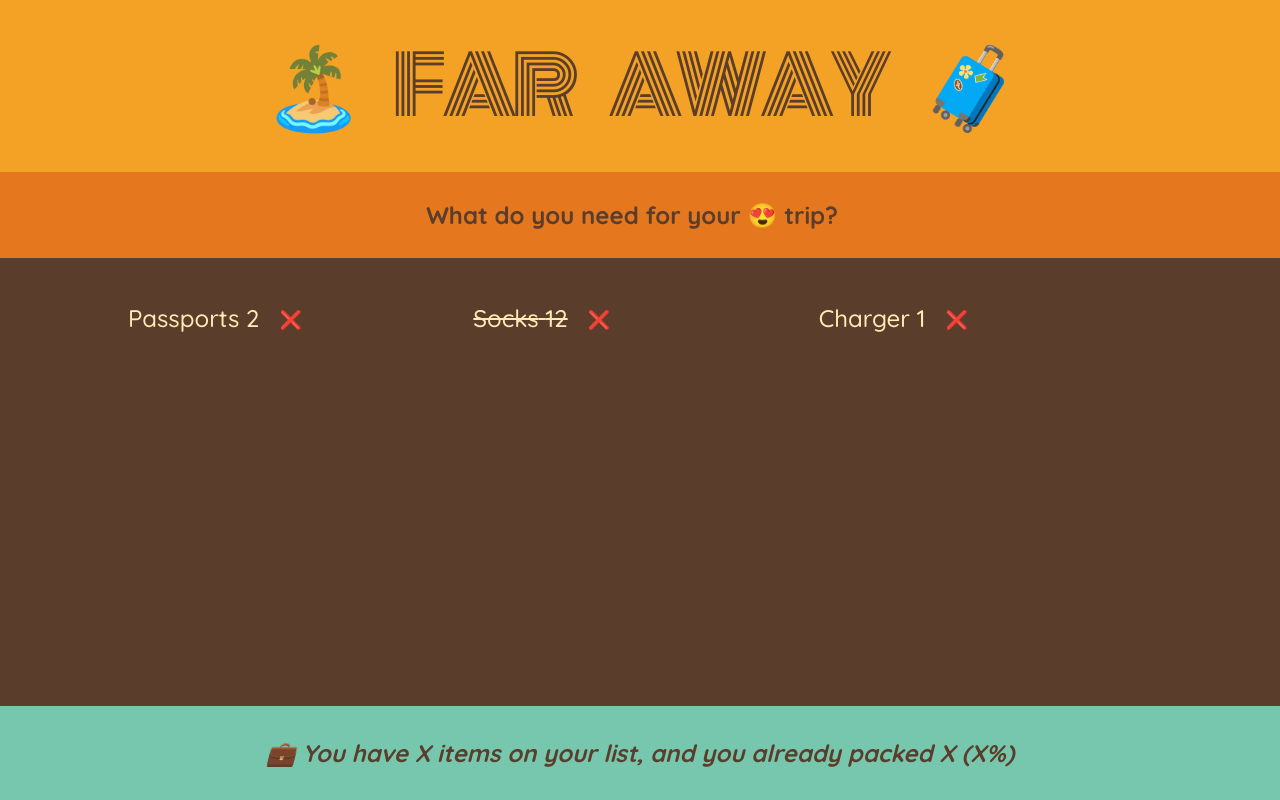
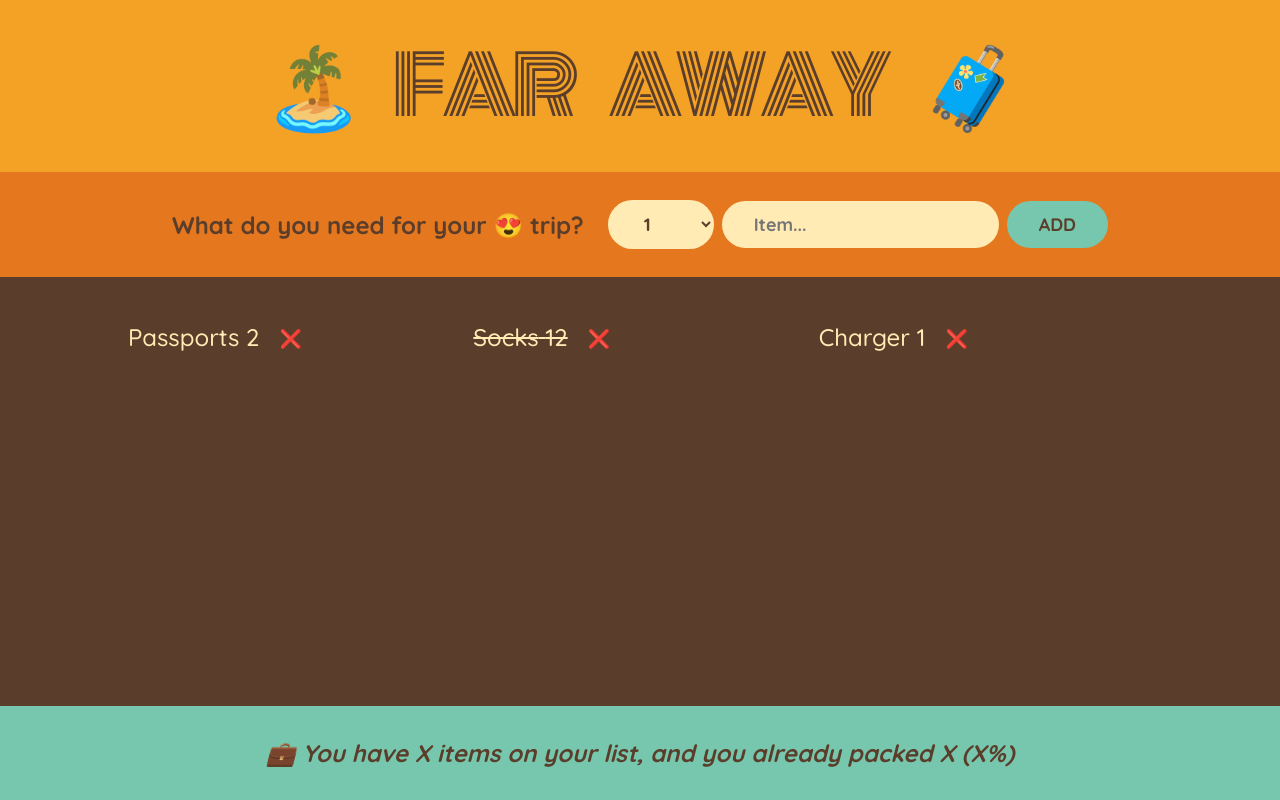
Before and after one commit to wpkhanto/travel-list, a JavaScript app: page / in a window 1280 px wide. Built offline with nearby package versions, Linux system fonts and the light colour scheme; the HTML template or start-up script is replaced by a standard one.

Commit message:
Building a Form and Handling Submissions

```diff
--- a/src/App.js
+++ b/src/App.js
@@ -20,10 +20,23 @@
 }
 
 function Form() {
+    function handleSubmit(e) {
+        e.preventDefault();
+        console.log(e);
+    }
     return (
-        <div className="add-form">
+        <form className="add-form" onSubmit={handleSubmit}>
             <h3>What do you need for your 😍 trip?</h3>
-        </div>
+            <select>
+                {Array.from({ length: 20 }, (_, i) => i + 1).map((num) => (
+                    <option key={num} value={num}>
+                        {num}
+                    </option>
+                ))}
+            </select>
+            <input type="text" placeholder="Item..." />
+            <button>Add</button>
+        </form>
     );
 }
 
```
